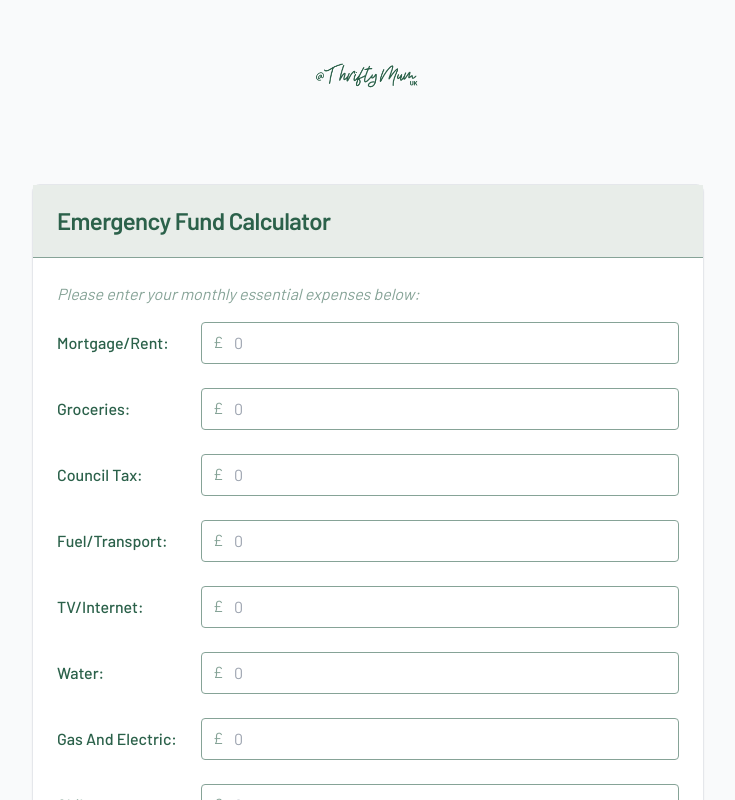
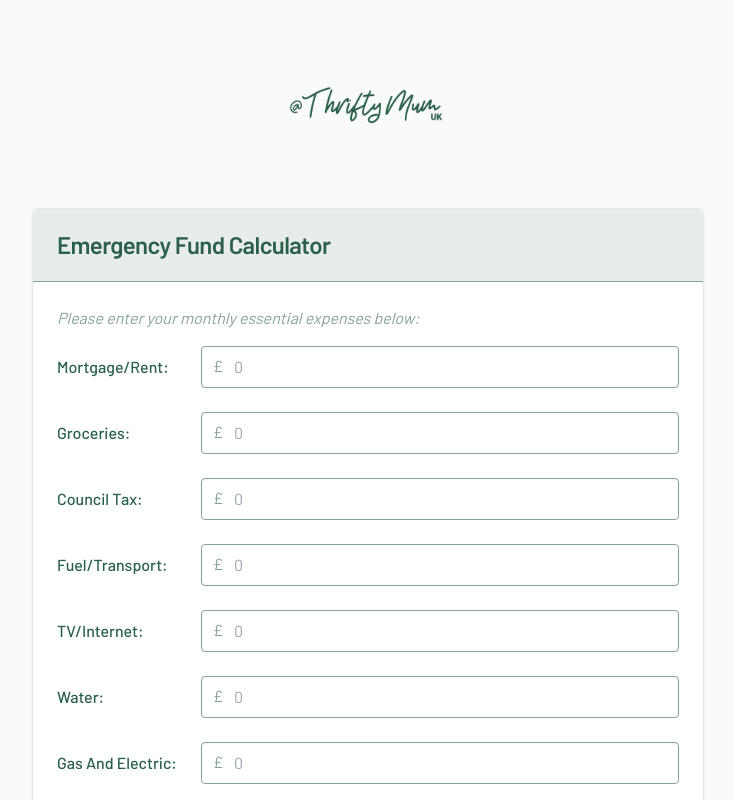
Before and after one commit to thriftymumuk/emergency_fund_calc, a Next.js app: page /emergency_fund_calc/ in a window 1280 px wide. Shown: the top 800 px of the page, without its empty margins (272-1007 px from the left). Built offline with nearby package versions, Linux system fonts and the light colour scheme.

Commit message:
Update EmergencyFundCalculator.tsx

```diff
--- a/components/EmergencyFundCalculator.tsx
+++ b/components/EmergencyFundCalculator.tsx
@@ -30,11 +30,11 @@ const EmergencyFundCalculator = () => {
 
  return (
    <div>
-     <div className="flex justify-center mb-2">
+     <div className="flex justify-center">
        <img
          src="./TMlogo_long.png"
          alt="Thrifty Mum UK Logo"
-         className="h-32 w-auto mb-8"
+         className="h-48 w-auto"
        />
      </div>
      <Card className="w-full max-w-2xl mx-auto bg-white">
```
